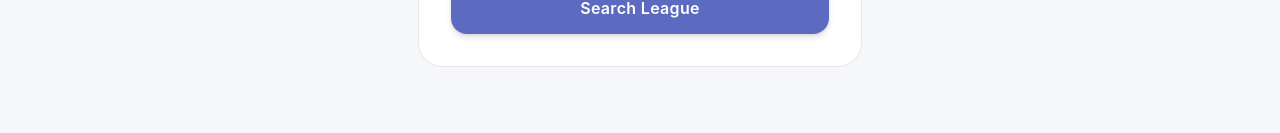
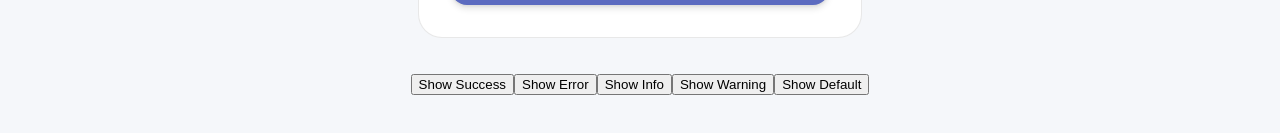
Before and after one commit to sportcoders/dynasty-mommy, a React (Vite) app in the folder frontend/: page / in a window 1280 px wide. Shown: the part 605-738 px from the top of the page. Built offline with nearby package versions, Linux system fonts and the light colour scheme; no server answers.

Commit message:
DM-78 Created the universal notification system/provider

```diff
--- a/frontend/package.json
+++ b/frontend/package.json
@@ -19,6 +19,7 @@
     "@tanstack/react-router": "^1.120.18",
     "@tanstack/react-router-devtools": "^1.120.18",
     "deepmerge": "^4.3.1",
+    "notistack": "^3.0.2",
     "react": "^19.1.0",
     "react-dom": "^19.1.0",
     "react-redux": "^9.2.0",
--- /dev/null
+++ b/frontend/src/components/MyComponent.tsx
@@ -0,0 +1,29 @@
+import React from "react";
+import { useNotification } from "@hooks/useNotification";
+
+const MyComponent: React.FC = () => {
+  const { showSuccess, showError, showInfo, showWarning, showNotification } =
+    useNotification();
+
+  return (
+    <div>
+      <button onClick={() => showSuccess("Success! Operation completed.")}>
+        Show Success
+      </button>
+      <button onClick={() => showError("Error! Something went wrong.")}>
+        Show Error
+      </button>
+      <button onClick={() => showInfo("Info: This is some information.")}>
+        Show Info
+      </button>
+      <button onClick={() => showWarning("Warning! Check your input.")}>
+        Show Warning
+      </button>
+      <button onClick={() => showNotification("Default notification")}>
+        Show Default
+      </button>
+    </div>
+  );
+};
+
+export default MyComponent;
--- /dev/null
+++ b/frontend/src/context/NotificationContext.ts
@@ -0,0 +1,6 @@
+import { createContext } from "react";
+import type { NotificationContextType } from "@app/types/notification";
+
+export const NotificationContext = createContext<
+  NotificationContextType | undefined
+>(undefined);
--- a/frontend/src/feature/search/components/SleeperSearch.tsx
+++ b/frontend/src/feature/search/components/SleeperSearch.tsx
@@ -20,6 +20,7 @@ import useSearchParamsSleeper from "@feature/search/hooks/useSearchParamsSleeper
 import useGetUserLeaguesSleeper from "@feature/search/hooks/useGetUserLeaguesSleeper";
 import { addLeagueToUser } from "@services/api/user";
 import { useGetSavedLeagues } from "@hooks/useGetSavedLeagues";
+import MyComponent from "@components/MyComponent";
 
 type SleeperSearchComponentProps = {
   searchType: string;
@@ -28,9 +29,7 @@ type SleeperSearchComponentProps = {
   validParams: boolean;
   handleTextChange: (event: React.ChangeEvent<HTMLInputElement>) => void;
   setSeason: (s: string) => void;
-    handleSearchTypeChange: (
-        event: React.ChangeEvent<HTMLInputElement>
-    ) => void;
+  handleSearchTypeChange: (event: React.ChangeEvent<HTMLInputElement>) => void;
   checkValidParams: () => void;
   setParamsFalse: () => void;
 };
@@ -99,6 +98,7 @@ export default function SleeperSearch() {
           setParamsFalse={setParamsFalse}
         />
       )}
+      <MyComponent />
     </Stack>
   );
 }
@@ -138,12 +138,7 @@ function SleeperAccount({
       }}
     >
       <Box sx={{ textAlign: "center", mb: 3 }}>
-                <Typography
-                    variant="h4"
-                    component="h2"
-                    gutterBottom
-                    color="primary"
-                >
+        <Typography variant="h4" component="h2" gutterBottom color="primary">
           Find League
         </Typography>
         <Typography variant="body2" color="text.main">
@@ -252,12 +247,11 @@ function SleeperLeagues({
     searchText,
     season
   );
-    const { data: userLeagues } = useGetSavedLeagues()
+  const { data: userLeagues } = useGetSavedLeagues();
   const sleeperLeagues = userLeagues?.reduce<string[]>((result, league) => {
-        if (league.platform == 'sleeper')
-            result.push(league.league_id)
-        return result
-    }, [])
+    if (league.platform == "sleeper") result.push(league.league_id);
+    return result;
+  }, []);
   const router = useRouter();
   const handleNavigateToLeague = (id: string) => {
     router.navigate({
--- /dev/null
+++ b/frontend/src/hooks/useNotification.ts
@@ -0,0 +1,13 @@
+import { useContext } from "react";
+import type { NotificationContextType } from "@app/types/notification";
+import { NotificationContext } from "@app/context/NotificationContext";
+
+export const useNotification = (): NotificationContextType => {
+  const context = useContext(NotificationContext);
+  if (!context) {
+    throw new Error(
+      "useNotification must be used within a NotificationProvider"
+    );
+  }
+  return context;
+};
--- /dev/null
+++ b/frontend/src/providers/AppProviders.tsx
@@ -0,0 +1,40 @@
+// src/AppProviders.tsx
+
+import React from "react";
+import { SnackbarProvider } from "notistack";
+import { NotificationProvider } from "@app/providers/NotificationProvider";
+import IconButton from "@mui/material/IconButton";
+import CloseIcon from "@mui/icons-material/Close";
+
+interface AppProvidersProps {
+  children: React.ReactNode;
+}
+
+export const AppProviders: React.FC<AppProvidersProps> = ({ children }) => {
+  // eslint-disable-next-line @typescript-eslint/no-explicit-any
+  const notistackRef = React.useRef<any>(null);
+
+  const onClickDismiss = (key: string | number) => () => {
+    notistackRef.current?.closeSnackbar(key);
+  };
+
+  return (
+    <SnackbarProvider
+      ref={notistackRef}
+      maxSnack={5}
+      anchorOrigin={{
+        vertical: "bottom",
+        horizontal: "left",
+      }}
+      preventDuplicate
+      autoHideDuration={3000}
+      action={(key) => (
+        <IconButton onClick={onClickDismiss(key)} color="inherit" size="small">
+          <CloseIcon fontSize="small" />
+        </IconButton>
+      )}
+    >
+      <NotificationProvider>{children}</NotificationProvider>
+    </SnackbarProvider>
+  );
+};
--- /dev/null
+++ b/frontend/src/providers/NotificationProvider.tsx
@@ -0,0 +1,78 @@
+import { useSnackbar } from "notistack";
+import { NotificationContext } from "@app/context/NotificationContext";
+import type { ReactNode } from "react";
+import type { NotificationOptions } from "@app/types/notification";
+
+interface NotificationProviderProps {
+  children: ReactNode;
+}
+
+export const NotificationProvider: React.FC<NotificationProviderProps> = ({
+  children,
+}) => {
+  const { enqueueSnackbar, closeSnackbar } = useSnackbar();
+
+  const showNotification = (
+    message: string,
+    options: NotificationOptions = {}
+  ) => {
+    enqueueSnackbar(message, {
+      variant: options.variant,
+      autoHideDuration: options.autoHideDuration,
+      preventDuplicate: options.preventDuplicate,
+      persist: options.persist,
+      action: options.action,
+    });
+  };
+
+  const showSuccess = (
+    message: string,
+    options: Omit<NotificationOptions, "variant"> = {}
+  ) => {
+    showNotification(message, { ...options, variant: "success" });
+  };
+
+  const showError = (
+    message: string,
+    options: Omit<NotificationOptions, "variant"> = {}
+  ) => {
+    showNotification(message, { ...options, variant: "error" });
+  };
+
+  const showWarning = (
+    message: string,
+    options: Omit<NotificationOptions, "variant"> = {}
+  ) => {
+    showNotification(message, { ...options, variant: "warning" });
+  };
+
+  const showInfo = (
+    message: string,
+    options: Omit<NotificationOptions, "variant"> = {}
+  ) => {
+    showNotification(message, { ...options, variant: "info" });
+  };
+
+  const closeNotification = (key?: string | number) => {
+    if (key) {
+      closeSnackbar(key);
+    } else {
+      closeSnackbar();
+    }
+  };
+
+  return (
+    <NotificationContext.Provider
+      value={{
+        showNotification,
+        showSuccess,
+        showError,
+        showWarning,
+        showInfo,
+        closeNotification,
+      }}
+    >
+      {children}
+    </NotificationContext.Provider>
+  );
+};
--- /dev/null
+++ b/frontend/src/types/notification.ts
@@ -0,0 +1,30 @@
+import { type VariantType } from "notistack";
+
+export interface NotificationOptions {
+  variant?: VariantType;
+  autoHideDuration?: number;
+  preventDuplicate?: boolean;
+  persist?: boolean;
+  action?: React.ReactNode;
+}
+
+export interface NotificationContextType {
+  showNotification: (message: string, options?: NotificationOptions) => void;
+  showSuccess: (
+    message: string,
+    options?: Omit<NotificationOptions, "variant">
+  ) => void;
+  showError: (
+    message: string,
+    options?: Omit<NotificationOptions, "variant">
+  ) => void;
+  showWarning: (
+    message: string,
+    options?: Omit<NotificationOptions, "variant">
+  ) => void;
+  showInfo: (
+    message: string,
+    options?: Omit<NotificationOptions, "variant">
+  ) => void;
+  closeNotification: (key?: string | number) => void;
+}
--- a/frontend/tsconfig.app.json
+++ b/frontend/tsconfig.app.json
@@ -28,7 +28,8 @@
       "@pages/*": ["pages/*"],
       "@routes/*": ["routes/*"],
       "@feature/*": ["feature/*"],
-            "@app/*": ["./*"]
+      "@app/*": ["./*"],
+      "@custom-types/*": ["types/*"]
     }
   },
   "include": ["src"]
--- a/frontend/tsconfig.json
+++ b/frontend/tsconfig.json
@@ -18,7 +18,8 @@
       "@pages/*": ["pages/*"],
       "@routes/*": ["routes/*"],
       "@feature/*": ["feature/*"],
-            "@app/*": ["./*"]
+      "@app/*": ["./*"],
+      "@types/*": ["custom-types/*"]
     }
   }
 }
--- a/frontend/vite.config.ts
+++ b/frontend/vite.config.ts
@@ -22,6 +22,7 @@ export default defineConfig({
       "@routes": path.resolve(__dirname, "src/routes"),
       "@feature": path.resolve(__dirname, "src/feature"),
       "@app": path.resolve(__dirname, "src"),
+      "@custom-types": path.resolve(__dirname, "src/types"),
     },
   },
 });
```
Also changed, not shown: frontend/src/main.tsx (+23 -21 lines), 1 other file (tests, documents, lock files or other folders). Lines whose indentation alone changed are shown as unchanged.
